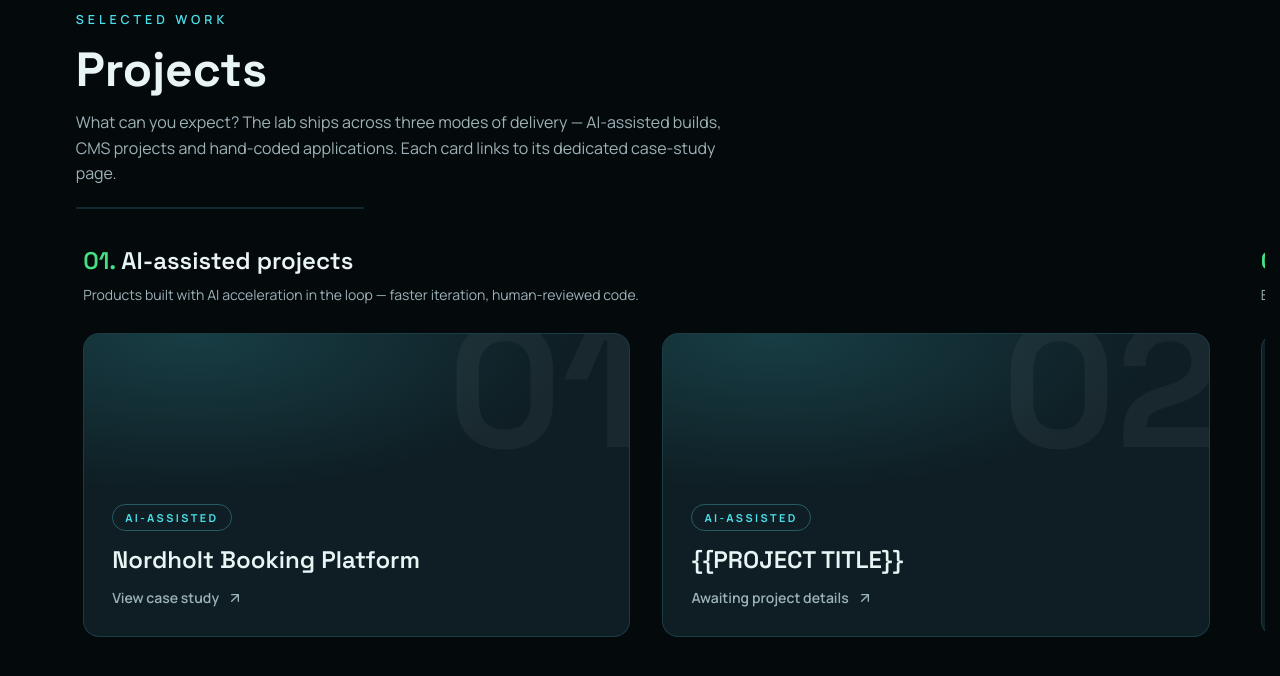
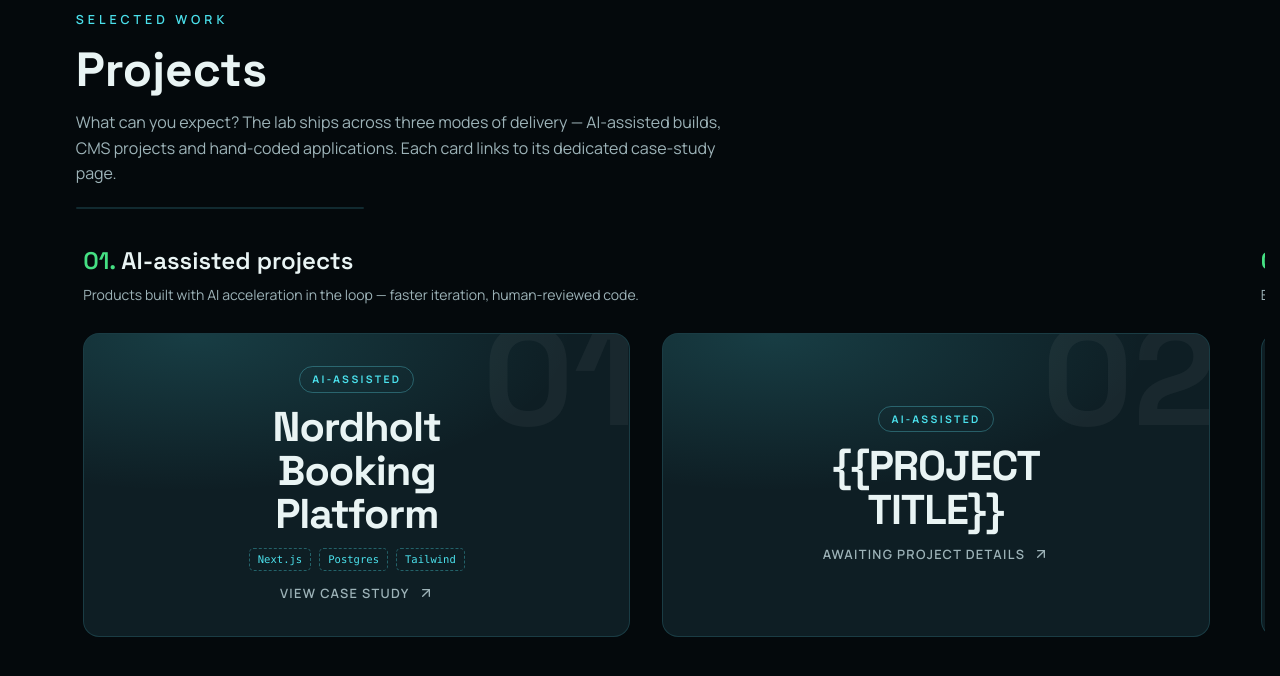
Before and after one commit to OodDev/vyn-cocreationlab, a Next.js app: page / in a window 1280 px wide. Shown: the part 3882-4558 px from the top of the page. Built offline with nearby package versions, Linux system fonts and the light colour scheme.

Commit message:
Redesign project cards: centered big title on original card background, smaller ghost index, tech-stack badges; hover fades resting text to a whisper and reveals preview mockup

```diff
--- a/features/projects/project-card.tsx
+++ b/features/projects/project-card.tsx
@@ -5,21 +5,24 @@ import { cn } from "@/lib/utils";
 import { type ProjectWithMeta } from "@/content/projects";
 
 /**
- * Card overlay per card-overlay-ref.mp4: the project name always overlays the
- * base art; on hover/focus an website-preview placeholder fades and scales in
- * plus an “Open project” affordance. Entire card is one link (tap-safe,
- * keyboard-activatable). Pure CSS hover — visible without JS.
+ * Card overlay per card-models5.html ("02-rev B · with tech stack badges"):
+ * big centered project title over the original card background (elevated teal
+ * + cyan radial art), 8.8rem ghost index number top-right, dashed stack tags
+ * (only when real stack values exist). On hover/focus the resting text fades
+ * to a whisper and the website-preview mockup takes over. Entire card is one
+ * link (tap-safe, keyboard-activatable). Pure CSS hover — visible without JS.
  */
 export function ProjectCard(props: { project: ProjectWithMeta; index: number }): JSX.Element {
   const { project, index } = props;
   const number: string = String(index + 1).padStart(2, "0");
+  const stack: string[] = project.stack.filter((tool) => !tool.startsWith("{{"));
 
   return (
     <Reveal className="h-full" delay={(index % 2) * 0.08}>
       <a
         href={project.href}
         className={cn(
-          "group rounded-card border-line bg-elev relative flex h-full min-h-[19rem] flex-col overflow-hidden border",
+          "group rounded-card border-line bg-elev relative flex h-full min-h-[19rem] flex-col items-center justify-center overflow-hidden border text-center",
           "hover:border-line-strong hover:shadow-glow transition-[transform,border-color] duration-300 hover:-translate-y-1",
           "focus-visible:border-accent focus-visible:-translate-y-1",
         )}
@@ -40,7 +43,7 @@ export function ProjectCard(props: { project: ProjectWithMeta; index: number }):
         {/* Ghost index number */}
         <span
           aria-hidden="true"
-          className="font-display text-ink/5 absolute -top-9 -right-3 text-[11rem] leading-none font-bold transition-opacity duration-500 select-none group-hover:opacity-60"
+          className="font-display text-ink/5 absolute -top-7 -right-2 text-[8.8rem] leading-none font-bold transition-colors duration-500 select-none group-hover:text-ink/[0.12] group-focus-visible:text-ink/[0.12]"
         >
           {number}
         </span>
@@ -54,27 +57,34 @@ export function ProjectCard(props: { project: ProjectWithMeta; index: number }):
           decoding="async"
           width={800}
           height={500}
-          className={cn(
-            "absolute inset-0 h-full w-full translate-y-4 scale-[1.06] object-cover opacity-0",
-            "transition-[opacity,transform] duration-500 ease-out",
-            "group-hover:translate-y-0 group-hover:scale-100 group-hover:opacity-100",
-            "group-focus-visible:translate-y-0 group-focus-visible:scale-100 group-focus-visible:opacity-100",
-          )}
-        />
-        <div
-          aria-hidden="true"
-          className="from-bg/95 via-bg/55 to-bg/20 absolute inset-0 bg-gradient-to-t opacity-0 transition-opacity duration-500 group-hover:opacity-90 group-focus-visible:opacity-90"
+          className="absolute inset-0 h-full w-full translate-y-4 scale-[1.05] object-cover opacity-0 transition-[opacity,transform] duration-500 ease-out group-hover:translate-y-0 group-hover:scale-100 group-hover:opacity-100 group-focus-visible:translate-y-0 group-focus-visible:scale-100 group-focus-visible:opacity-100"
         />
 
-        {/* Text overlay (always visible, per reference) */}
-        <div className="relative z-10 mt-auto flex flex-col gap-3 p-6 sm:p-7">
-          <span className="rounded-pill border-line-strong text-accent w-fit border px-3 py-1 text-[0.68rem] font-bold tracking-[0.22em] uppercase">
+        {/* Resting text overlay — fades to a whisper while the mock takes over */}
+        <div className="textfade relative z-10 flex flex-col items-center gap-3 px-8 py-6 transition-opacity duration-500 group-hover:opacity-10 group-focus-visible:opacity-10">
+          <span className="rounded-pill border-line-strong text-accent w-fit border px-3 py-1 text-[0.65rem] font-bold tracking-[0.22em] uppercase">
             {project.categoryLabel}
           </span>
-          <span className="font-display text-ink text-xl leading-snug font-semibold sm:text-2xl">
+          <span className="font-display text-ink max-w-[18rem] text-3xl leading-[1.05] font-bold tracking-tight sm:text-[2.6rem]">
             {project.title}
           </span>
-          <span className="text-muted group-hover:text-accent group-focus-visible:text-accent flex items-center gap-2 text-sm font-semibold transition-colors">
+          {stack.length > 0 && (
+            <span className="flex flex-wrap justify-center gap-2">
+              {stack.map((tool) => (
+                <span
+                  key={tool}
+                  className="rounded-[0.3rem] border border-dashed border-accent/35 text-accent px-2 py-0.5 font-mono text-[0.66rem]"
+                >
+                  {tool}
+                </span>
+              ))}
+            </span>
+          )}
+          <span
+            className={cn(
+              "text-muted group-hover:text-accent group-focus-visible:text-accent flex items-center gap-2 text-[0.8rem] font-semibold tracking-[0.1em] uppercase transition-colors",
+            )}
+          >
             {project.isPlaceholder ? "Awaiting project details" : "View case study"}
             <ArrowUpRight
               size={16}
```
